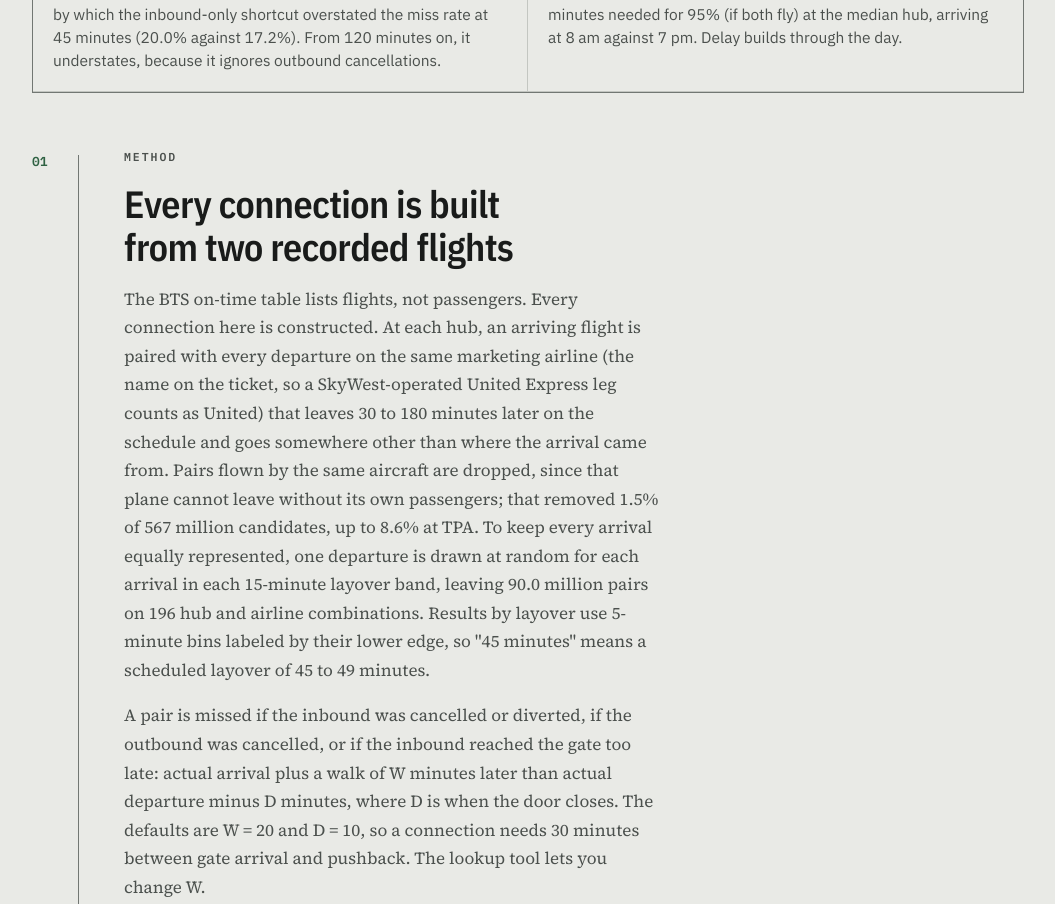
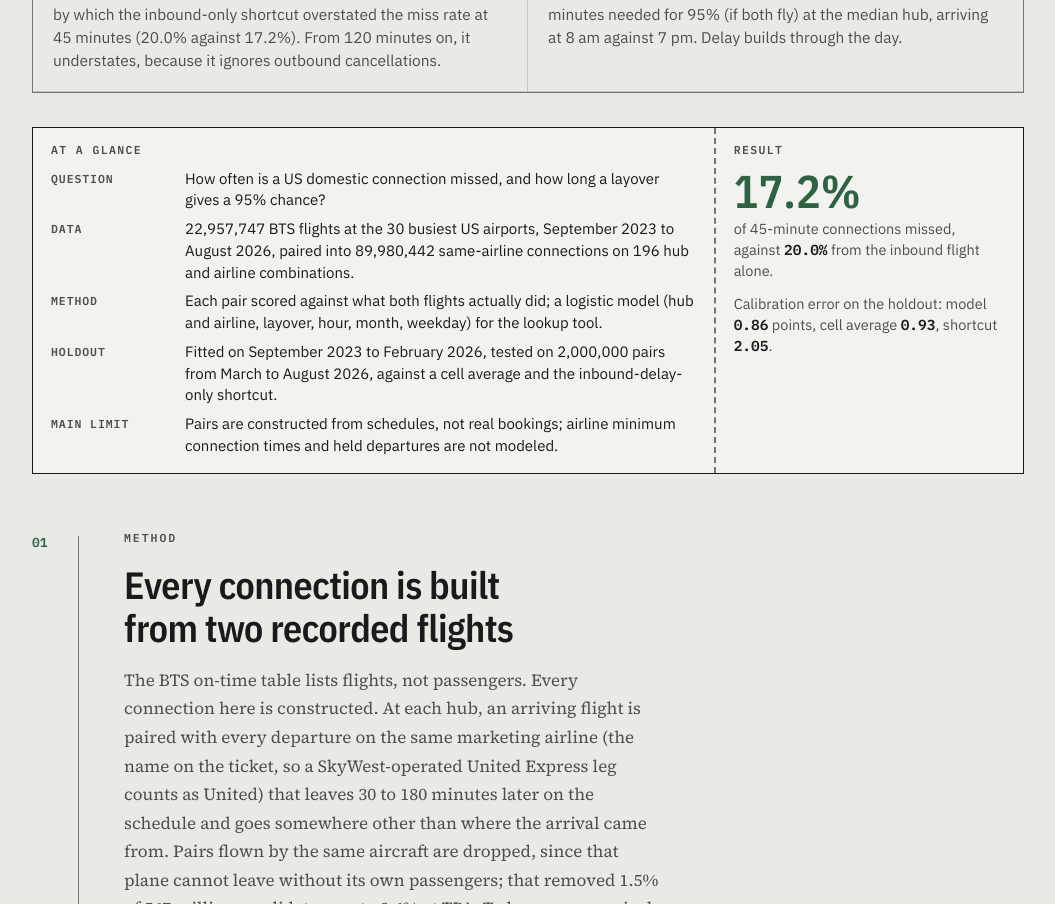
Before and after one commit to lyhjeremy/connection-odds, a plain HTML site: page overview/index.html in a window 1280 px wide. Shown: the part 1077-1981 px from the top of the page, without its empty margins (112-1167 px from the left). Drawn offline with Linux system fonts and the light colour scheme.

Commit message:
Add at-a-glance block to the write-up, state the result in the README opening

```diff
--- a/overview/index.html
+++ b/overview/index.html
@@ -268,6 +268,24 @@
   .lg .l2::before { border-top-color: var(--accent2); }
   .hubs { min-width: 860px; font-size: 14px; }
   .hubs td.num, .hubs th.num { text-align: right; font-family: var(--mono); }
+  /* At a glance, set as a boarding pass: the result on the stub, the method on the pass. */
+  .pass { display: grid; grid-template-columns: minmax(0, 2.2fr) minmax(0, 1fr); margin: 34px 0 0;
+          border: 1.5px solid var(--ink); background: var(--card); }
+  .pass-main { padding: 14px 18px 16px; }
+  .pass-stub { padding: 14px 18px 16px; border-left: 2px dashed var(--edge); }
+  .pass-h { margin: 0 0 10px; font: 600 11.5px/1.4 var(--mono); letter-spacing: .12em; text-transform: uppercase; color: var(--muted); max-width: none; }
+  .pass dl { margin: 0; display: grid; grid-template-columns: 7.5rem minmax(0, 1fr); gap: 7px 14px; }
+  .pass dt { font: 600 11.5px/1.5 var(--mono); letter-spacing: .08em; text-transform: uppercase; color: var(--muted); padding-top: 2px; }
+  .pass dd { margin: 0; font: 15px/1.45 var(--sans); color: var(--ink); }
+  .pass-stub .big { font: 600 clamp(34px, 5vw, 46px)/1 var(--display); color: var(--accent); margin: 2px 0 4px; }
+  .pass-stub p { margin: 0 0 12px; font: 14.5px/1.45 var(--sans); color: var(--ink2); max-width: none; }
+  .pass-stub p b { font-family: var(--mono); font-weight: 600; color: var(--ink); }
+  @media (max-width: 720px) {
+    .pass { grid-template-columns: 1fr; }
+    .pass-stub { border-left: 0; border-top: 2px dashed var(--edge); }
+    .pass dl { grid-template-columns: 1fr; gap: 2px 0; }
+    .pass dd { margin-bottom: 8px; }
+  }
 </style>
 
 <div class="wrap">
@@ -311,6 +329,24 @@
         <p>minutes needed for 95% (if both fly) at the median hub, arriving at 8 am against 7 pm. Delay builds through the day.</p>
       </div>
     </div>
+    <section class="pass" aria-labelledby="pass-h">
+      <div class="pass-main">
+        <h2 class="pass-h" id="pass-h">At a glance</h2>
+        <dl>
+          <dt>Question</dt><dd>How often is a US domestic connection missed, and how long a layover gives a 95% chance?</dd>
+          <dt>Data</dt><dd>22,957,747 BTS flights at the 30 busiest US airports, September 2023 to August 2026, paired into 89,980,442 same-airline connections on 196 hub and airline combinations.</dd>
+          <dt>Method</dt><dd>Each pair scored against what both flights actually did; a logistic model (hub and airline, layover, hour, month, weekday) for the lookup tool.</dd>
+          <dt>Holdout</dt><dd>Fitted on September 2023 to February 2026, tested on 2,000,000 pairs from March to August 2026, against a cell average and the inbound-delay-only shortcut.</dd>
+          <dt>Main limit</dt><dd>Pairs are constructed from schedules, not real bookings; airline minimum connection times and held departures are not modeled.</dd>
+        </dl>
+      </div>
+      <div class="pass-stub">
+        <h2 class="pass-h">Result</h2>
+        <div class="big">17.2%</div>
+        <p>of 45-minute connections missed, against <b>20.0%</b> from the inbound flight alone.</p>
+        <p>Calibration error on the holdout: model <b>0.86</b> points, cell average <b>0.93</b>, shortcut <b>2.05</b>.</p>
+      </div>
+    </section>
   </section>
 </div>
 
@@ -559,7 +595,7 @@
     <p class="eyebrow">Limits</p>
     <h2>What this cannot tell you</h2>
     <ul>
-      <li>Constructed pairs are not real bookings. Airlines do not sell every pair, and each sets a minimum connection time per airport. No public table of those minimums was found, so the tool greys layovers under 35 minutes rather than using each airline's figure.</li>
+      <li>Constructed pairs are not real bookings. Airlines do not sell every pair, and each sets a minimum connection time per airport. No public table of those minimums was found, so the tool grays out layovers under 35 minutes rather than using each airline's figure.</li>
       <li>One walking time per connection is a simplification. A gate change across a big airport can take much longer than 20 minutes, which is why W is a slider.</li>
       <li>Only US domestic flights by the carriers that report to BTS. No international legs, no customs, no partner-airline connections.</li>
       <li>Airlines sometimes hold a departure for connecting passengers. That appears here as outbound delay and cannot be told apart from ordinary delay.</li>
```
Also changed, not shown: index.html (+1 -1 lines), 1 other file.
